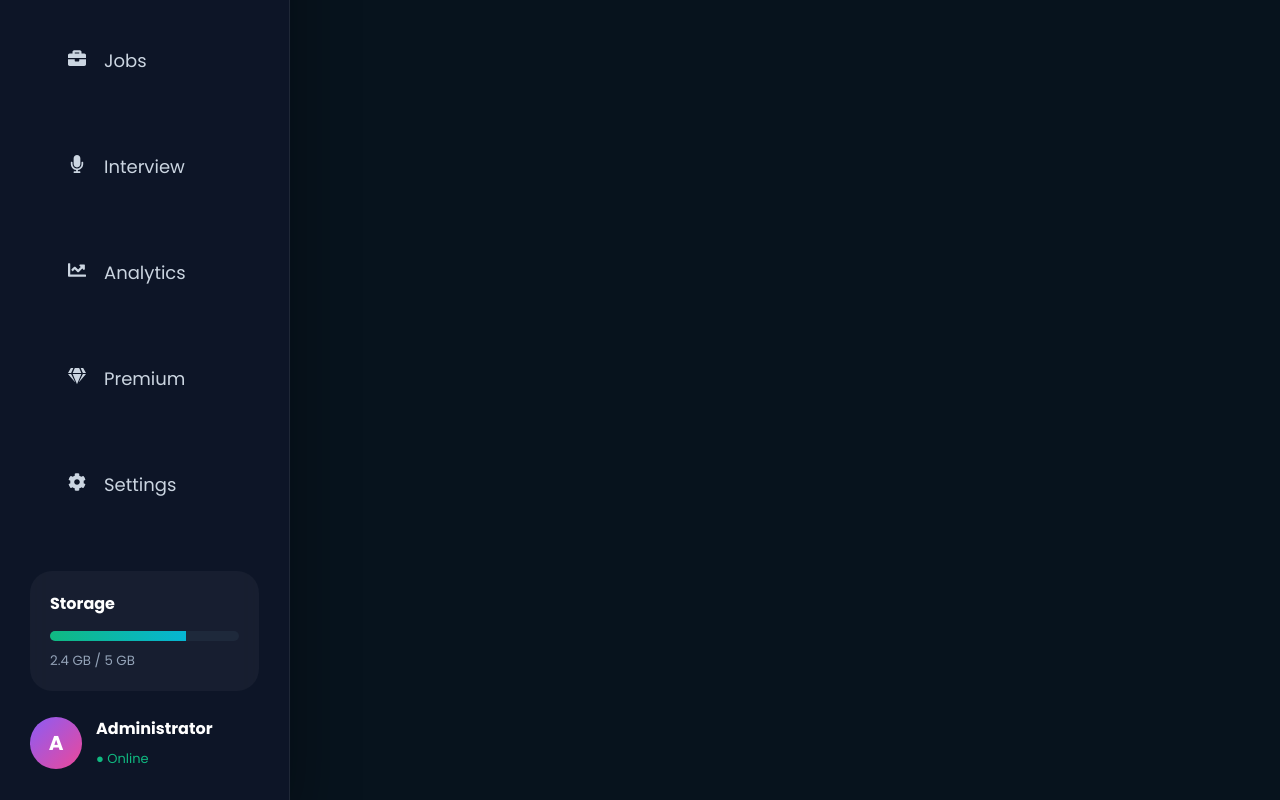
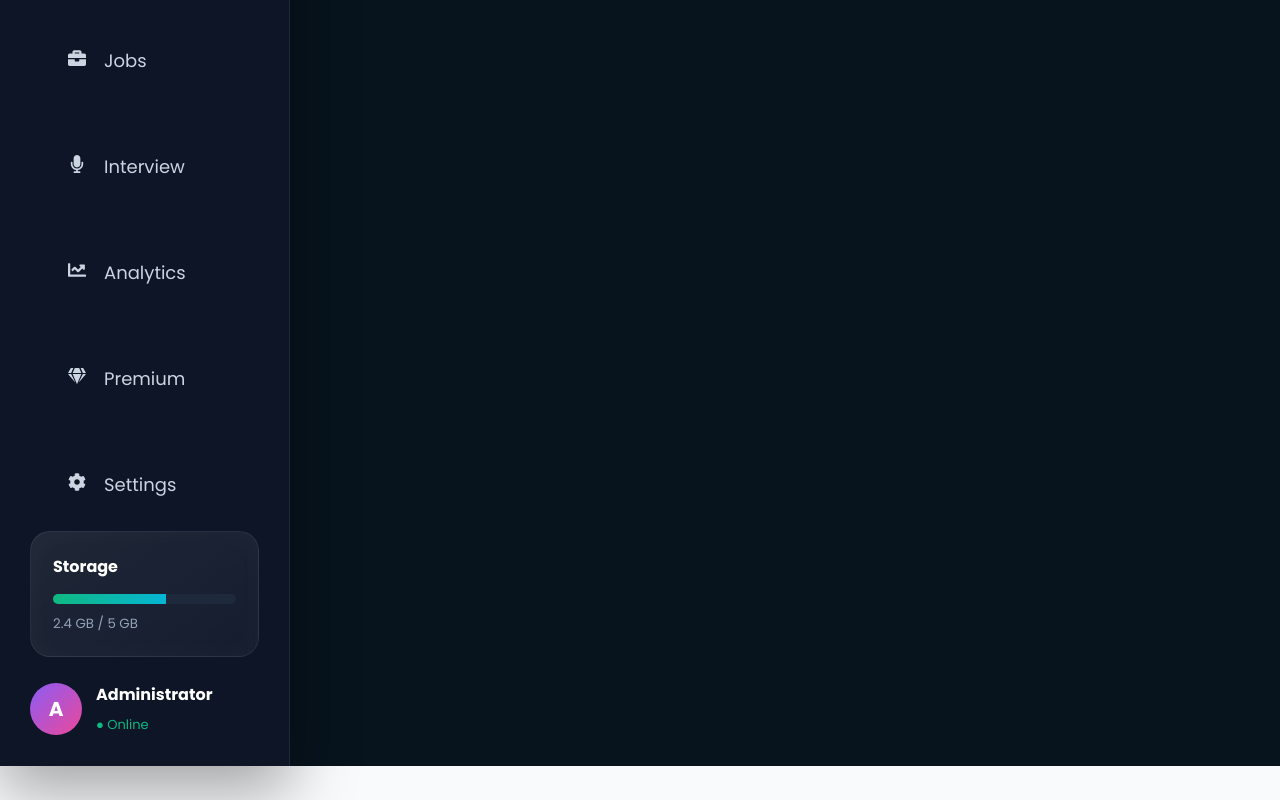
Before and after one commit to Vikhnesh-Sathyan/AI-Career-Coach, a React app in the folder frontend/: page /admin in a window 1280 px wide. Shown: the part 461-1261 px from the top of the page. After the commit the page ends 1227 px from the top, so only its background shows below. Built offline with nearby package versions, Linux system fonts and the light colour scheme; the HTML template or start-up script is replaced by a standard one.

Commit message:
Modify admin sidebar module css

```diff
--- a/frontend/src/styles/adminsidebar.css
+++ b/frontend/src/styles/adminsidebar.css
@@ -191,15 +191,32 @@ rgba(255,255,255,.05);
 
 .storage-card{
 
-margin-top:40px;
 
-padding:20px;
+    margin-top:auto;
 
-border-radius:22px;
+    padding:22px;
 
-background:
 
-rgba(255,255,255,.04);
+    border-radius:20px;
+
+
+    background:
+
+    linear-gradient(
+        145deg,
+        rgba(255,255,255,.08),
+        rgba(255,255,255,.03)
+    );
+
+
+    border:
+
+    1px solid rgba(255,255,255,.08);
+
+
+    box-shadow:
+
+    inset 0 0 30px rgba(255,255,255,.03);
 
 }
 
@@ -239,7 +256,23 @@ linear-gradient(
 
 );
 
+ animation:
+    storageMove 3s infinite alternate;
+
 }
+
+@keyframes storageMove{
+
+    from{
+        width:60%;
+    }
+
+    to{
+        width:72%;
+    }
+
+}
+
 
 .storage-card small{
 
```
